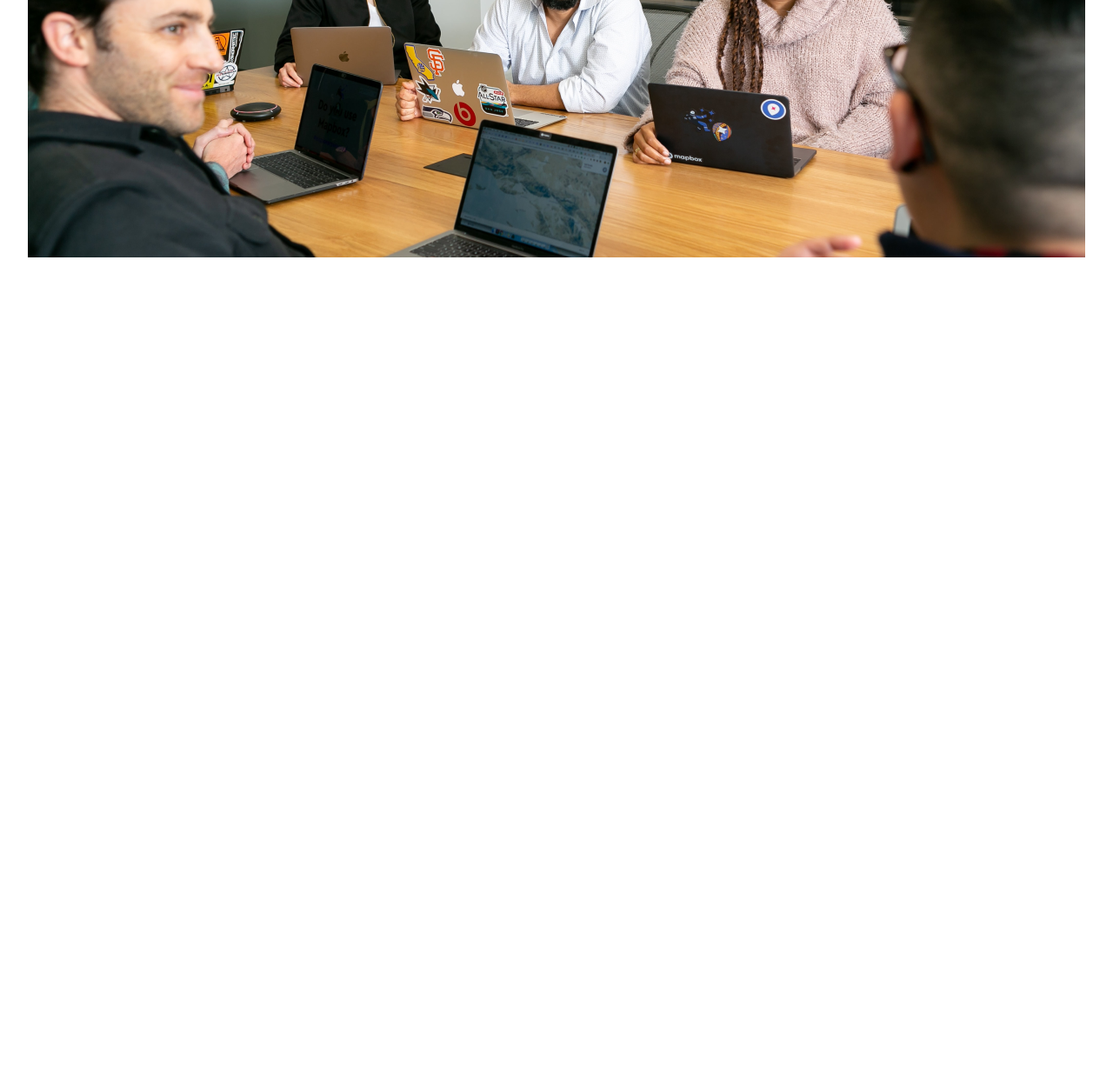
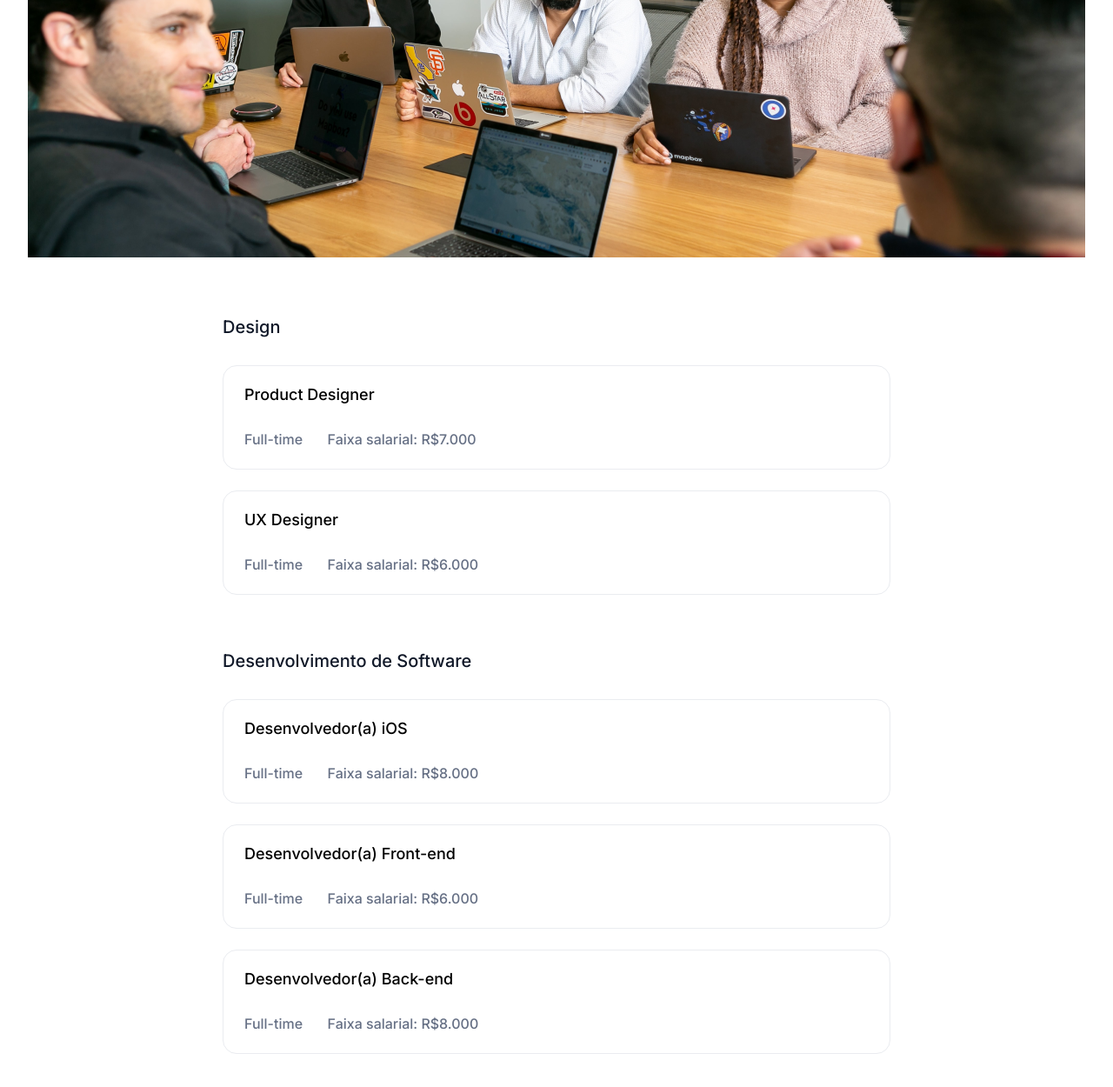
Before and after one commit to DenilsonMelo/7-days-of-code-html, a plain HTML site: page index.html in a window 1280 px wide. Shown: the part 1064-2314 px from the top of the page at 87% size. Before the commit the page ends 1364 px from the top, so only its background shows below. Drawn offline with Linux system fonts and the light colour scheme.

Commit message:
added section job-vacancies

```diff
--- a/assets/css/styles.scss
+++ b/assets/css/styles.scss
@@ -168,3 +168,53 @@ main{
     max-width: 1280px;
   }
 }
+
+.job-vacancies-container{
+  width: 768px;
+  margin: 0 auto;
+  margin-bottom: 96px;
+
+  div{
+    h2{
+      margin: 64px 0 32px;
+      font-size: 20px;
+      font-weight: 500;
+      color: var(--title-color);
+    }
+
+    .job{
+      border: 1px solid #EAECF0;
+      border-radius: 16px;
+
+      & + .job{
+        margin-top: 24px;
+      }
+
+      .job-title{
+        font-size: 18px;
+        font-weight: 500;
+
+        line-height: 66px;
+        padding-left: 24px;
+      }
+
+      .job-info{
+        padding-left: 24px;
+        padding-bottom: 24px;
+        padding-top: 8px;
+
+        span{
+          font-size: 16px;
+          font-weight: 500;
+          color: #667085;
+
+          & + span{
+            margin-left: 24px;
+          }
+        }
+      }
+    }
+  }
+
+
+}
--- a/index.html
+++ b/index.html
@@ -70,5 +70,48 @@
       alt="Imagem com cinco pessoas sorrindo, sentadas em uma mesa com computadores"
     >
   </section>
+  <section class="job-vacancies-container">
+    <div>
+      <h2>Design</h2>
+      <div class="job">
+        <span class="job-title">Product Designer</span>
+        <div class="job-info">
+          <span>Full-time</span>
+          <span>Faixa salarial: R$7.000</span>
+        </div>
+      </div>
+      <div class="job">
+        <span class="job-title">UX Designer</span>
+        <div class="job-info">
+          <span>Full-time</span>
+          <span>Faixa salarial: R$6.000</span>
+        </div>
+      </div>
+    </div>
+    <div>
+      <h2>Desenvolvimento de Software</h2>
+      <div class="job">
+        <span class="job-title">Desenvolvedor(a) iOS</span>
+        <div class="job-info">
+          <span>Full-time</span>
+          <span>Faixa salarial: R$8.000</span>
+        </div>
+      </div>
+      <div class="job">
+        <span class="job-title">Desenvolvedor(a) Front-end</span>
+        <div class="job-info">
+          <span>Full-time</span>
+          <span>Faixa salarial: R$6.000</span>
+        </div>
+      </div>
+      <div class="job">
+        <span class="job-title">Desenvolvedor(a) Back-end</span>
+        <div class="job-info">
+          <span>Full-time</span>
+          <span>Faixa salarial: R$8.000</span>
+        </div>
+      </div>
+    </div>
+  </section>
 </body>
 </html>
```
Also changed, not shown: assets/css/styles.css, 1 other file.
